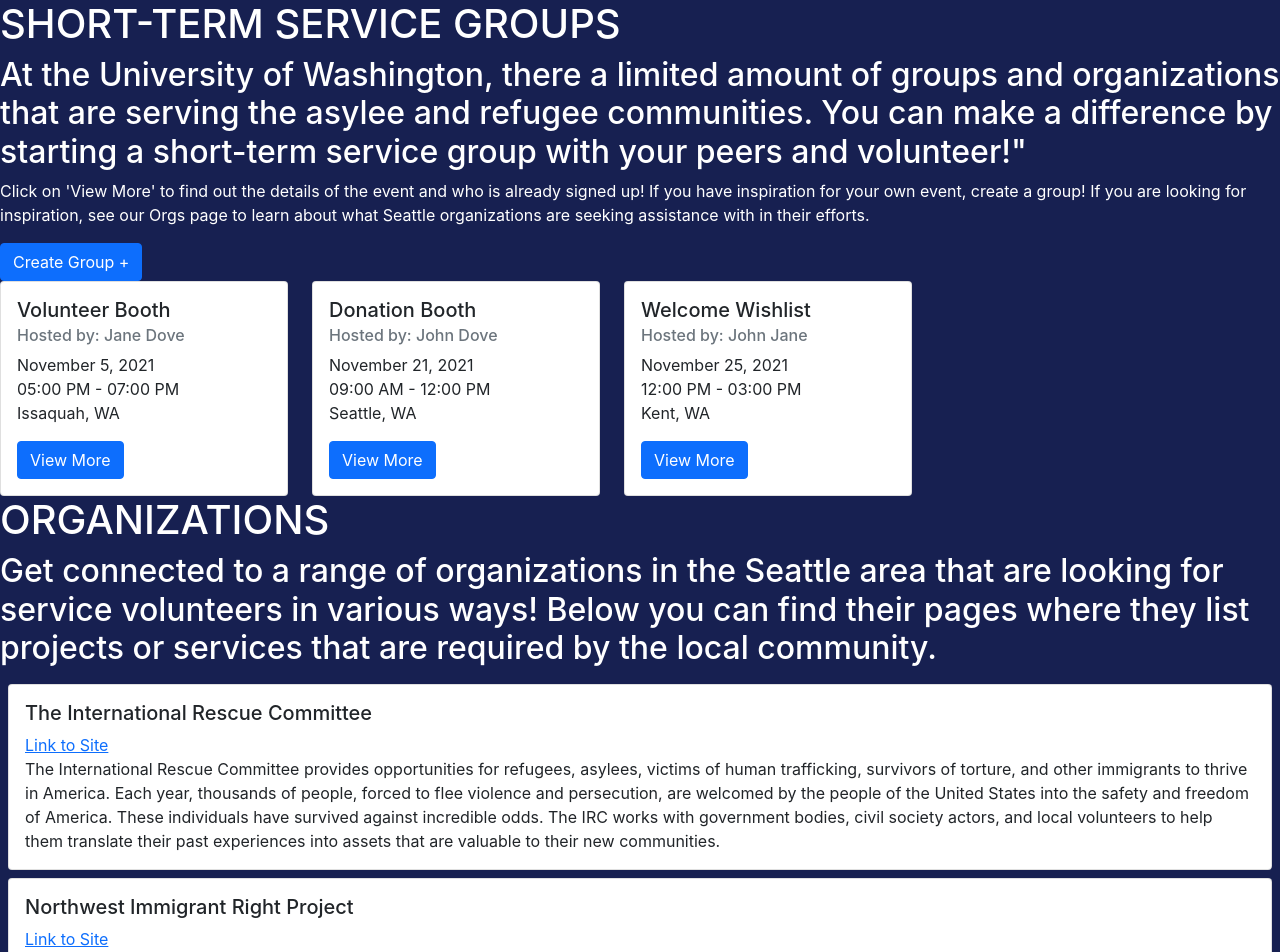
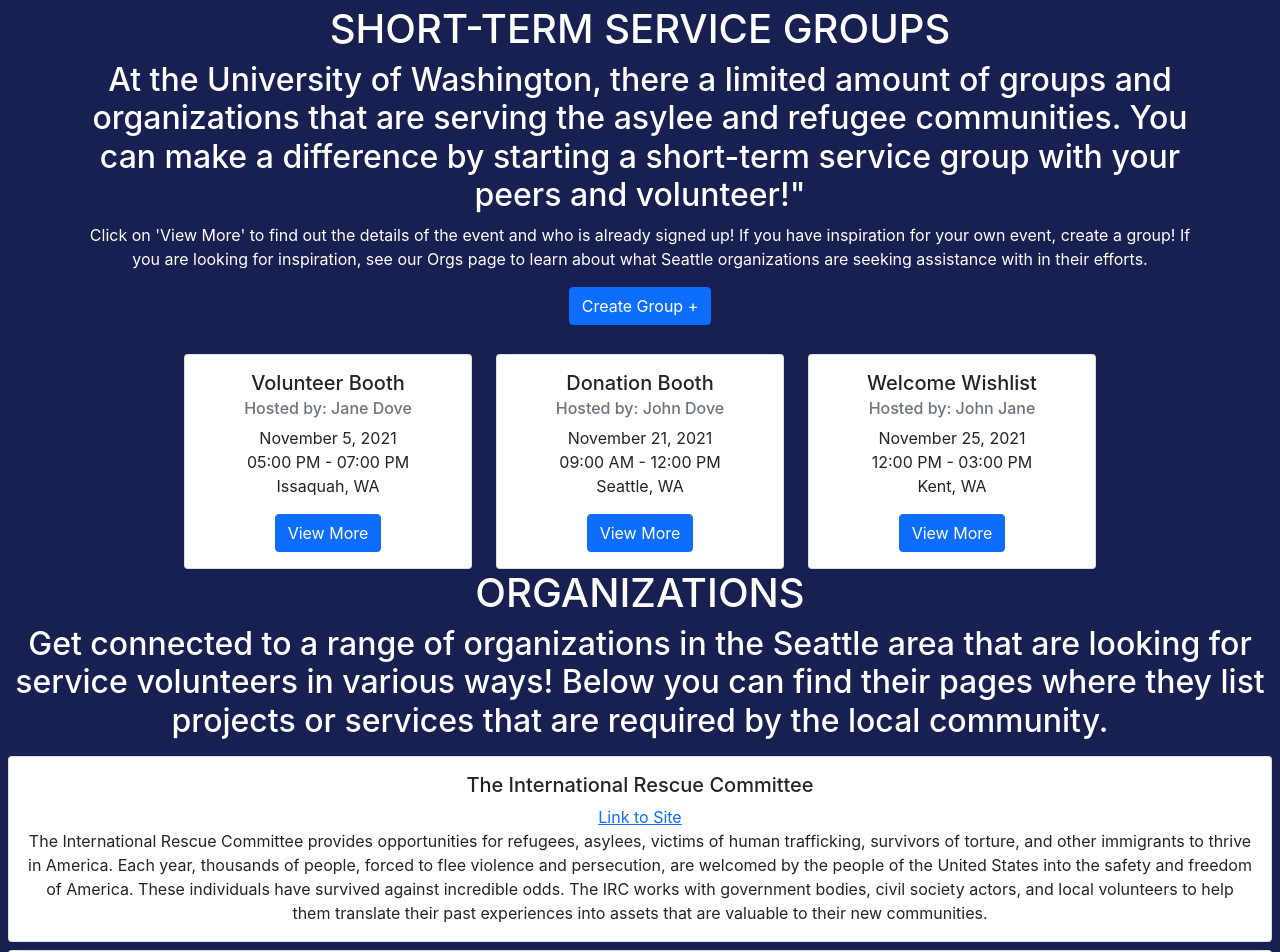
Before and after one commit to UW-INFO442-AU21/group6-refugees, a React (Create React App) app in the folder my-app/: page /group in a window 1280 px wide. Shown: the top 952 px of the page. Built offline with nearby package versions, Linux system fonts and the light colour scheme.

Commit message:
css changes

```diff
--- a/my-app/src/group.css
+++ b/my-app/src/group.css
@@ -1,3 +1,15 @@
+.Group{
+    margin-top: 5px;
+    margin-left: 5rem;
+    margin-right: 5rem;
+    text-align: center;
+}
+
 .GroupHeader{
     color: white;
 }
+
+.g-4{
+    justify-content: center;
+    margin-top: 5px;
+}
--- a/my-app/src/orgs.css
+++ b/my-app/src/orgs.css
@@ -1,5 +1,6 @@
 .Orgs{
-    justify-content: center;
+    margin: auto;
+    text-align: center;
 }
 
 .OrgsHeader{
```
Also changed, not shown: 2 other files (tests, documents, lock files or other folders).
